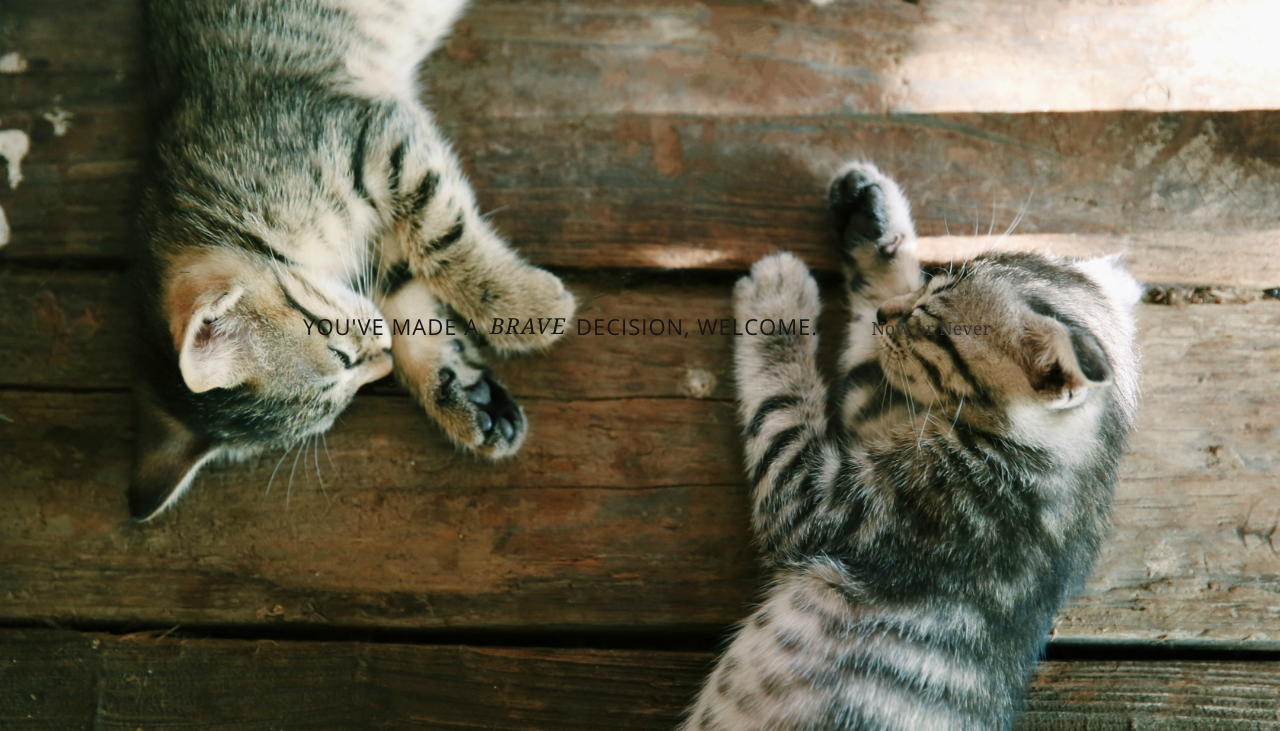
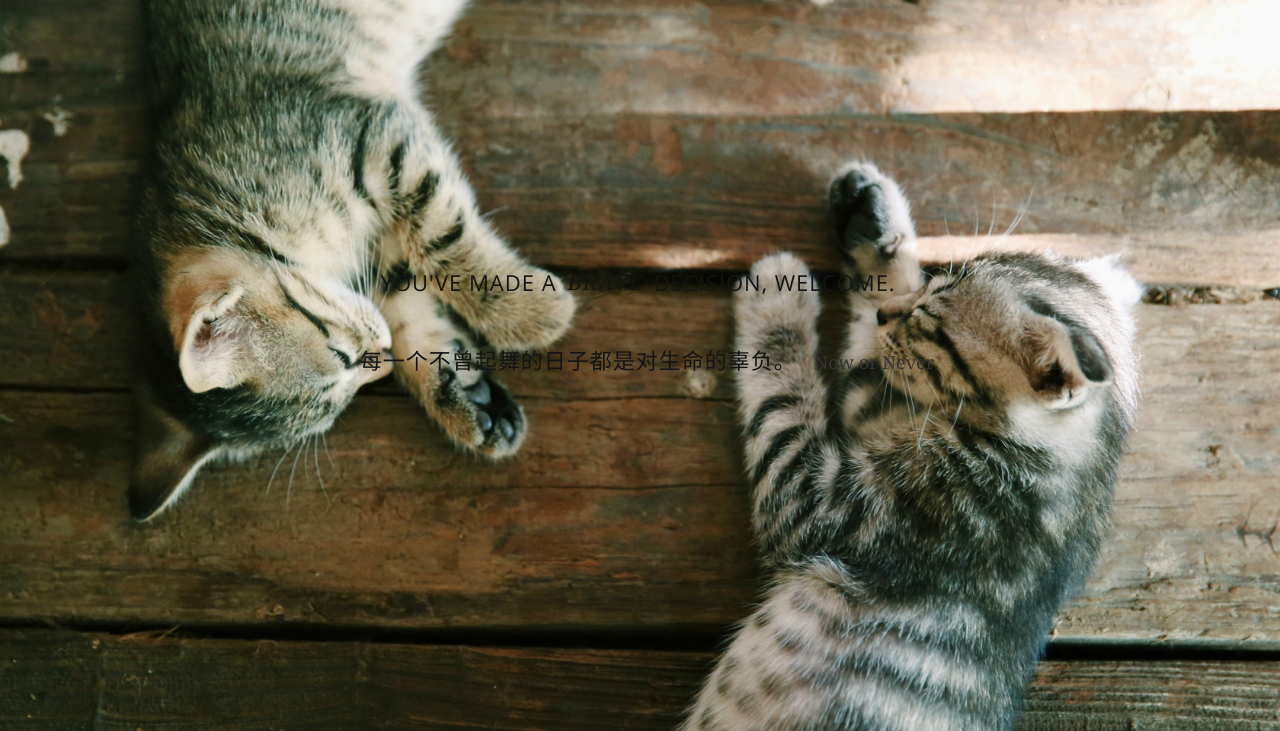
Before and after one commit to nanyouyangyong/nanyouyangyong.github.io, a plain HTML site: page index.html in a window 1280 px wide. Shown: the part 69-800 px from the top of the page. Drawn offline with Linux system fonts and the light colour scheme.

Commit message:
Site updated: 2020-05-07 17:57:25

```diff
--- a/index.html
+++ b/index.html
@@ -179,8 +179,10 @@
                         <h2>YOU'VE MADE A <span>BRAVE</span> DECISION, WELCOME.</h2>
                         <p></p>
 
-                        <h2></h2>
-                        <p>Now or Never</p>
+                        <h2>每一个不曾起舞的日子都是对生命的辜负。</h2>
+
+
+                    <p> Now or Never </p>
 
 
                     </div>
```
